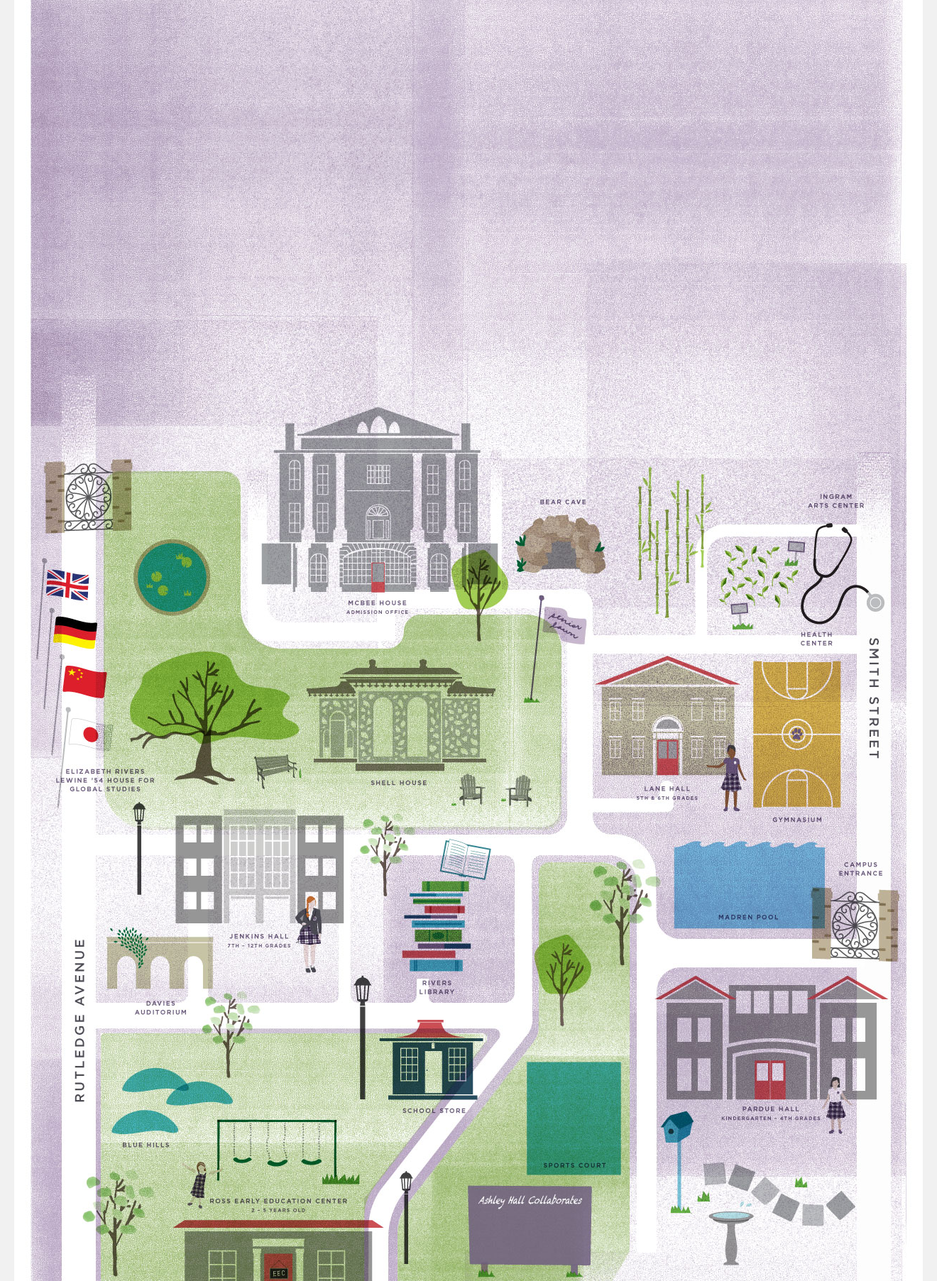
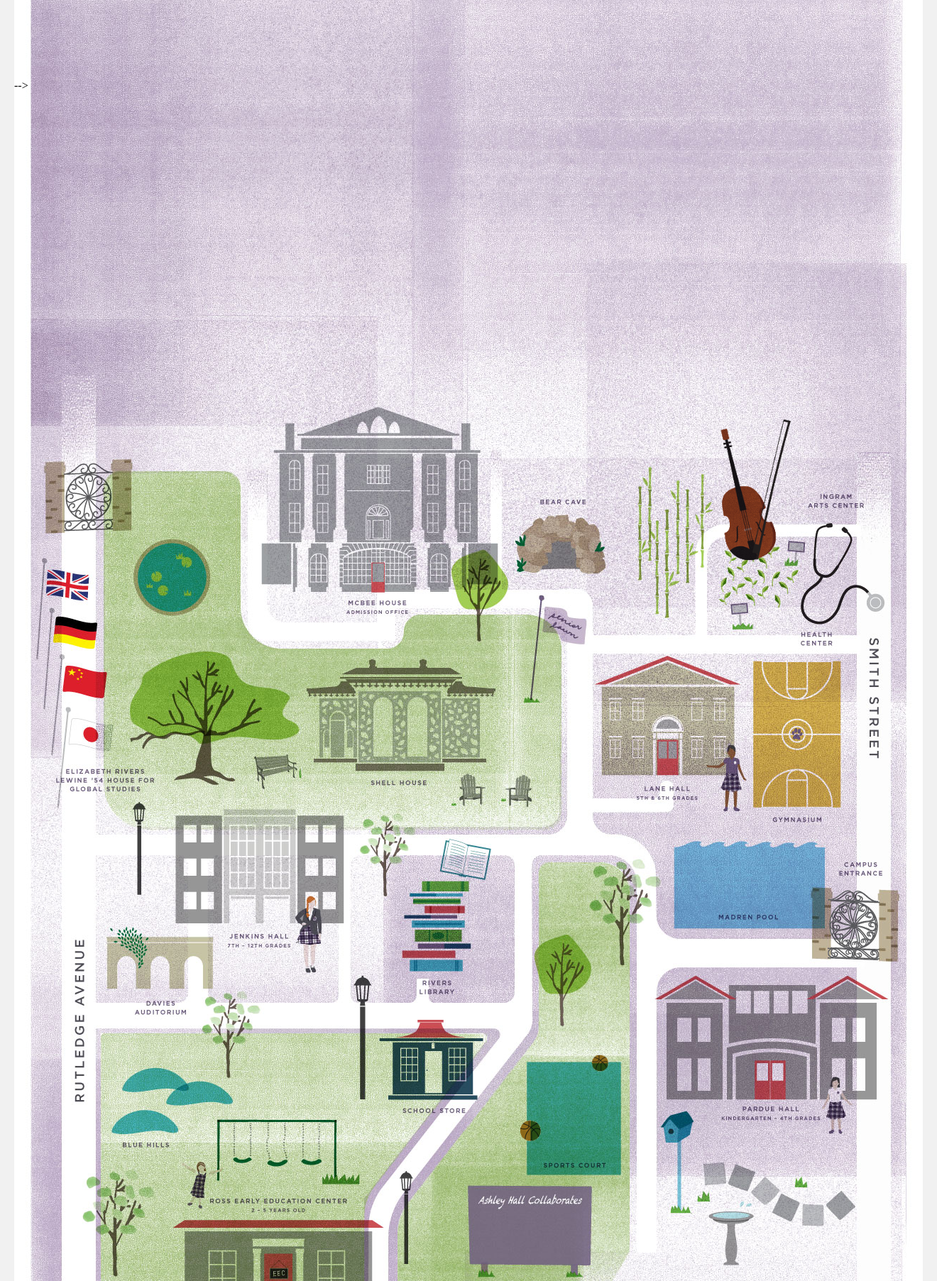
Before and after one commit to goodmorningasif/Ashley-Hall-World, a WordPress theme: template content/themes/ahw/index.php in a window 1320 px wide. Shown: the part 75-1880 px from the top of the page at 71% size. Run offline with PHP 8.4 and a stand-in for WordPress, Linux system fonts and the light colour scheme; the site name, menu and one post (Sample post) are stand-ins, and other content is empty; some web fonts are replaced.

Commit message:
Add absolute positioning with percentages

```diff
--- a/content/themes/ahw/components/discovery-map.php
+++ b/content/themes/ahw/components/discovery-map.php
@@ -11,8 +11,9 @@
   <div id="subhead-continue"><?php echo file_get_contents($GLOBALS['url']."/assets/text-3.svg"); ?></div>
 
   <!-- GIFs -->
-  <!-- <div id="violin"><img src="<?php echo $GLOBALS['url']."/assets/gif-violin.gif"; ?>" alt="violin" /></div> -->
-  <!-- <div id="bball"><img src="<?php echo $GLOBALS['url']."/assets/gif-bball.gif"; ?>" alt="violin" /></div> -->
+  <div id="violin"><img src="<?php echo $GLOBALS['url']."/assets/gif-violin.gif"; ?>" alt="violin" /></div>
+  <div id="bball"><img src="<?php echo $GLOBALS['url']."/assets/gif-bball.gif"; ?>" alt="basket ball" /></div>
+  <div id="gate1"><img src="<?php echo $GLOBALS['url']."/assets/gif-gate.gif"; ?>" alt="gate" /></div> -->
 
   <!-- Buttons -->
   <div class="hover-bttn" id="ingram"><?php echo file_get_contents($GLOBALS['url']."/assets/hover-bttn.svg"); ?></div>
@@ -21,4 +22,4 @@
   <div class="hover-bttn" id="shellhouse"><?php echo file_get_contents($GLOBALS['url']."/assets/hover-bttn.svg"); ?></div>
   <div class="hover-bttn" id="jenkinshall"><?php echo file_get_contents($GLOBALS['url']."/assets/hover-bttn.svg"); ?></div>
   <div class="hover-bttn" id="ross"><?php echo file_get_contents($GLOBALS['url']."/assets/hover-bttn.svg"); ?></div>
-  <div "class="hover-bttn" id="pardue"><?php echo file_get_contents($GLOBALS['url']."/assets/hover-bttn.svg"); ?></div>
+  <div class="hover-bttn" id="pardue"><?php echo file_get_contents($GLOBALS['url']."/assets/hover-bttn.svg"); ?></div>
--- a/content/themes/ahw/src/sass/_discovery.sass
+++ b/content/themes/ahw/src/sass/_discovery.sass
@@ -109,6 +109,36 @@
   +min
     width: 30px
 
+/* Gif Positioning */
+
+#violin
+  position: absolute
+  top: 27.5%
+  right: 3.1%
+
+  img
+    width: 84%
+
+
+#bball
+  position: absolute
+  top: 67.5%
+  right: 385px
+
+  img
+    width: 90%
+
+
+#gate1
+  position: absolute
+  top: 57.5%
+  right: -1.1%
+
+  img
+    width: 50%
+
+#gate2
+
 
 /* Button Positioning */
 
```
Also changed, not shown: content/themes/ahw/assets/gif-bball.gif, content/themes/ahw/assets/gif-gate.gif (added), content/themes/ahw/assets/gif-violin.gif, content/themes/ahw/prod/styles.css.
